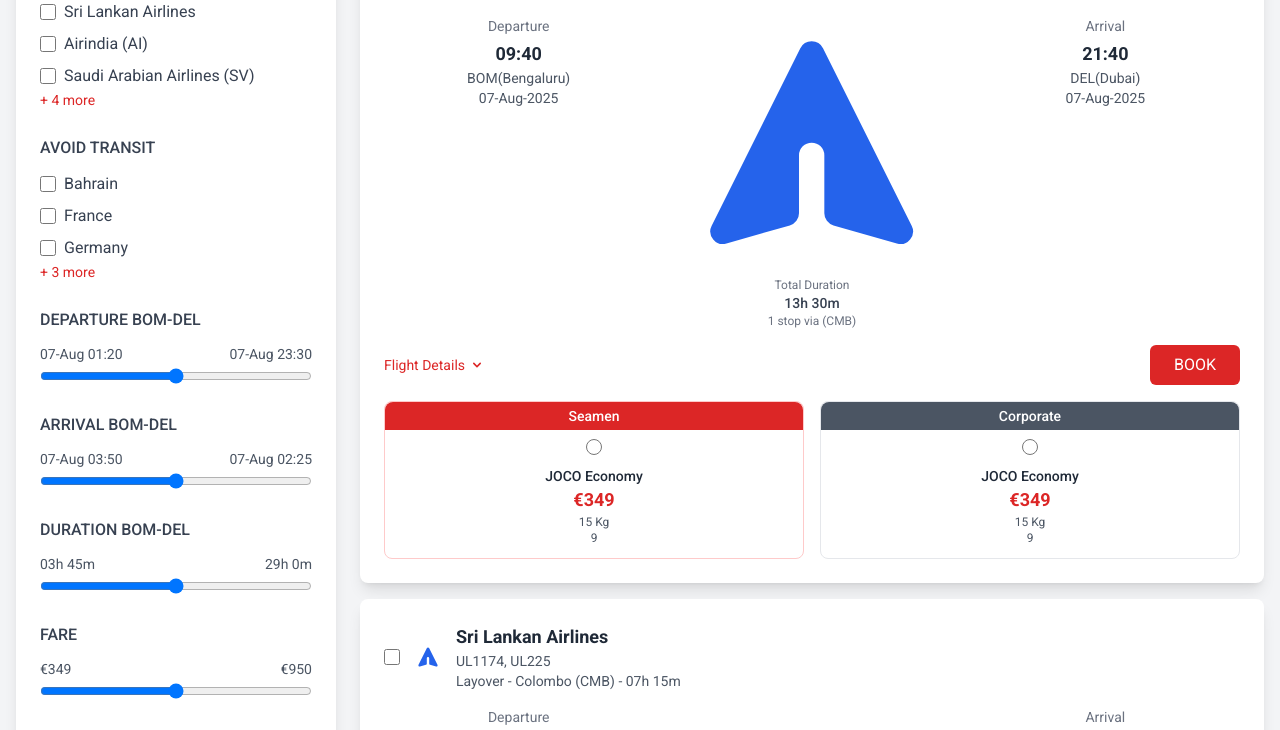
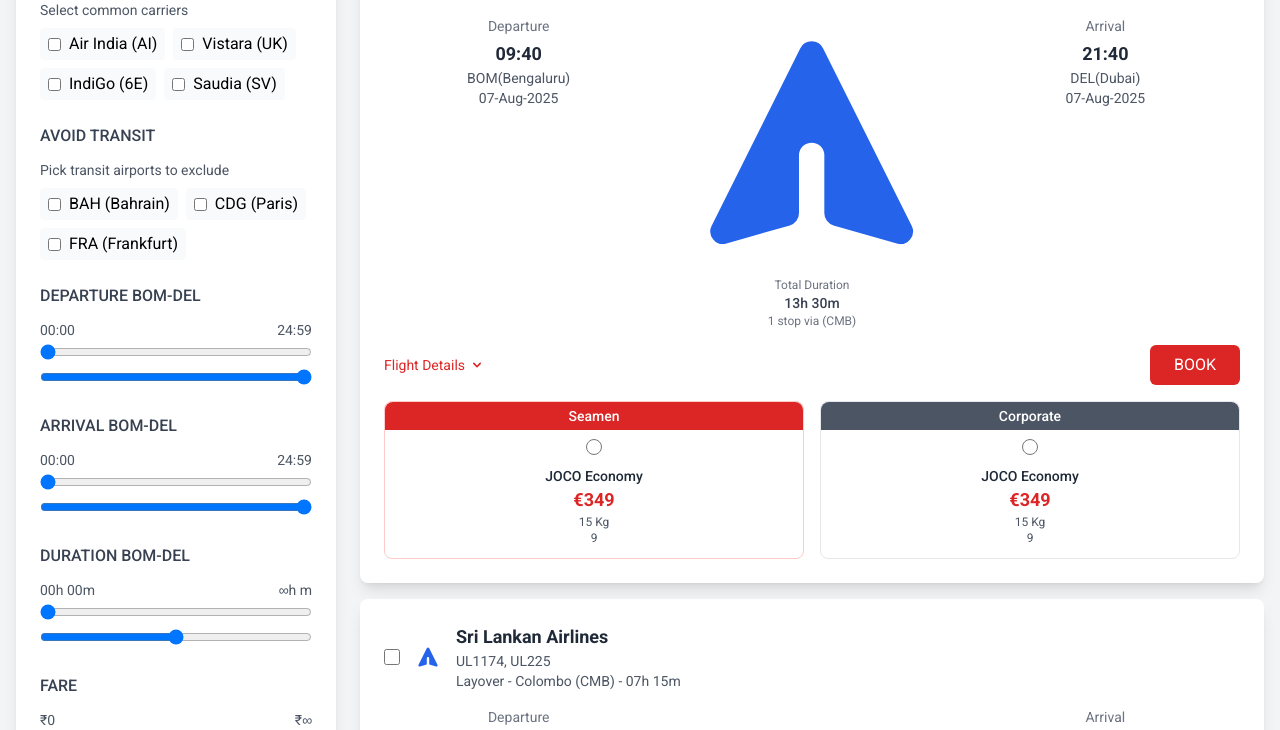
Before and after one commit to Spekond-AI-flyAI/Spekond-AI-CompCode, an Angular app: page /results in a window 1280 px wide. Shown: the part 604-1334 px from the top of the page. Built offline with nearby package versions, Linux system fonts and the light colour scheme.

Commit message:
feat(results): add functional pagination and wire core filters (stops, airline, transit, time, duration, fare)

```diff
--- a/src/app/results/results.component.html
+++ b/src/app/results/results.component.html
@@ -182,15 +182,15 @@
           <h4 class="font-medium text-gray-700 mb-3">STOP</h4>
           <div class="space-y-2">
             <label class="flex items-center">
-              <input type="checkbox" class="w-4 h-4 text-red-600 border-gray-300 rounded focus:ring-red-500">
+              <input type="checkbox" [(ngModel)]="stopFilters.nonStop" (ngModelChange)="filterResults()" class="w-4 h-4 text-red-600 border-gray-300 rounded focus:ring-red-500">
               <span class="ml-2 text-gray-700">Non Stop</span>
             </label>
             <label class="flex items-center">
-              <input type="checkbox" class="w-4 h-4 text-red-600 border-gray-300 rounded focus:ring-red-500">
+              <input type="checkbox" [(ngModel)]="stopFilters.oneStop" (ngModelChange)="filterResults()" class="w-4 h-4 text-red-600 border-gray-300 rounded focus:ring-red-500">
               <span class="ml-2 text-gray-700">1 Stop</span>
             </label>
             <label class="flex items-center">
-              <input type="checkbox" class="w-4 h-4 text-red-600 border-gray-300 rounded focus:ring-red-500">
+              <input type="checkbox" [(ngModel)]="stopFilters.onePlus" (ngModelChange)="filterResults()" class="w-4 h-4 text-red-600 border-gray-300 rounded focus:ring-red-500">
               <span class="ml-2 text-gray-700">1+ Stop</span>
             </label>
           </div>
@@ -200,19 +200,25 @@
         <div class="mb-6">
           <h4 class="font-medium text-gray-700 mb-3">AIRLINE</h4>
           <div class="space-y-2">
-            <label class="flex items-center">
-              <input type="checkbox" class="w-4 h-4 text-red-600 border-gray-300 rounded focus:ring-red-500">
-              <span class="ml-2 text-gray-700">Sri Lankan Airlines</span>
+            <div class="text-sm text-gray-600">Select common carriers</div>
+            <div class="flex flex-wrap gap-2">
+              <label class="flex items-center space-x-2 bg-gray-50 px-2 py-1 rounded">
+                <input type="checkbox" (change)="$event.target.checked ? selectedAirlines.add('AI') : selectedAirlines.delete('AI'); filterResults();">
+                <span>Air India (AI)</span>
               </label>
-            <label class="flex items-center">
-              <input type="checkbox" class="w-4 h-4 text-red-600 border-gray-300 rounded focus:ring-red-500">
-              <span class="ml-2 text-gray-700">Airindia (AI)</span>
+              <label class="flex items-center space-x-2 bg-gray-50 px-2 py-1 rounded">
+                <input type="checkbox" (change)="$event.target.checked ? selectedAirlines.add('UK') : selectedAirlines.delete('UK'); filterResults();">
+                <span>Vistara (UK)</span>
               </label>
-            <label class="flex items-center">
-              <input type="checkbox" class="w-4 h-4 text-red-600 border-gray-300 rounded focus:ring-red-500">
-              <span class="ml-2 text-gray-700">Saudi Arabian Airlines (SV)</span>
+              <label class="flex items-center space-x-2 bg-gray-50 px-2 py-1 rounded">
+                <input type="checkbox" (change)="$event.target.checked ? selectedAirlines.add('6E') : selectedAirlines.delete('6E'); filterResults();">
+                <span>IndiGo (6E)</span>
               </label>
-            <a href="#" class="text-red-600 text-sm hover:underline">+ 4 more</a>
+              <label class="flex items-center space-x-2 bg-gray-50 px-2 py-1 rounded">
+                <input type="checkbox" (change)="$event.target.checked ? selectedAirlines.add('SV') : selectedAirlines.delete('SV'); filterResults();">
+                <span>Saudia (SV)</span>
+              </label>
+            </div>
           </div>
         </div>
 
@@ -220,19 +226,21 @@
         <div class="mb-6">
           <h4 class="font-medium text-gray-700 mb-3">AVOID TRANSIT</h4>
           <div class="space-y-2">
-            <label class="flex items-center">
-              <input type="checkbox" class="w-4 h-4 text-red-600 border-gray-300 rounded focus:ring-red-500">
-              <span class="ml-2 text-gray-700">Bahrain</span>
+            <div class="text-sm text-gray-600">Pick transit airports to exclude</div>
+            <div class="flex flex-wrap gap-2">
+              <label class="flex items-center space-x-2 bg-gray-50 px-2 py-1 rounded">
+                <input type="checkbox" (change)="$event.target.checked ? selectedTransitAirports.add('BAH') : selectedTransitAirports.delete('BAH'); filterResults();">
+                <span>BAH (Bahrain)</span>
               </label>
-            <label class="flex items-center">
-              <input type="checkbox" class="w-4 h-4 text-red-600 border-gray-300 rounded focus:ring-red-500">
-              <span class="ml-2 text-gray-700">France</span>
+              <label class="flex items-center space-x-2 bg-gray-50 px-2 py-1 rounded">
+                <input type="checkbox" (change)="$event.target.checked ? selectedTransitAirports.add('CDG') : selectedTransitAirports.delete('CDG'); filterResults();">
+                <span>CDG (Paris)</span>
               </label>
-            <label class="flex items-center">
-              <input type="checkbox" class="w-4 h-4 text-red-600 border-gray-300 rounded focus:ring-red-500">
-              <span class="ml-2 text-gray-700">Germany</span>
+              <label class="flex items-center space-x-2 bg-gray-50 px-2 py-1 rounded">
+                <input type="checkbox" (change)="$event.target.checked ? selectedTransitAirports.add('FRA') : selectedTransitAirports.delete('FRA'); filterResults();">
+                <span>FRA (Frankfurt)</span>
               </label>
-            <a href="#" class="text-red-600 text-sm hover:underline">+ 3 more</a>
+            </div>
           </div>
         </div>
 
@@ -241,10 +249,11 @@
           <h4 class="font-medium text-gray-700 mb-3">DEPARTURE {{ searchCriteria?.fromAirport || 'BLR' }}-{{ searchCriteria?.toAirport || 'DXB' }}</h4>
           <div class="text-sm text-gray-600">
             <div class="flex justify-between mb-1">
-              <span>07-Aug 01:20</span>
-              <span>07-Aug 23:30</span>
+              <span>{{ (depMinMinutes/60) | number:'2.0-0' }}:{{ (depMinMinutes%60) | number:'2.0-0' }}</span>
+              <span>{{ (depMaxMinutes/60) | number:'2.0-0' }}:{{ (depMaxMinutes%60) | number:'2.0-0' }}</span>
             </div>
-            <input type="range" min="0" max="100" class="w-full" value="50">
+            <input type="range" min="0" max="1439" [(ngModel)]="depMinMinutes" (ngModelChange)="filterResults()" class="w-full">
+            <input type="range" min="0" max="1439" [(ngModel)]="depMaxMinutes" (ngModelChange)="filterResults()" class="w-full mt-1">
           </div>
         </div>
 
@@ -253,10 +262,11 @@
           <h4 class="font-medium text-gray-700 mb-3">ARRIVAL {{ searchCriteria?.fromAirport || 'BLR' }}-{{ searchCriteria?.toAirport || 'DXB' }}</h4>
           <div class="text-sm text-gray-600">
             <div class="flex justify-between mb-1">
-              <span>07-Aug 03:50</span>
-              <span>07-Aug 02:25</span>
+              <span>{{ (arrMinMinutes/60) | number:'2.0-0' }}:{{ (arrMinMinutes%60) | number:'2.0-0' }}</span>
+              <span>{{ (arrMaxMinutes/60) | number:'2.0-0' }}:{{ (arrMaxMinutes%60) | number:'2.0-0' }}</span>
             </div>
-            <input type="range" min="0" max="100" class="w-full" value="50">
+            <input type="range" min="0" max="1439" [(ngModel)]="arrMinMinutes" (ngModelChange)="filterResults()" class="w-full">
+            <input type="range" min="0" max="1439" [(ngModel)]="arrMaxMinutes" (ngModelChange)="filterResults()" class="w-full mt-1">
           </div>
         </div>
 
@@ -265,10 +275,11 @@
           <h4 class="font-medium text-gray-700 mb-3">DURATION {{ searchCriteria?.fromAirport || 'BLR' }}-{{ searchCriteria?.toAirport || 'DXB' }}</h4>
           <div class="text-sm text-gray-600">
             <div class="flex justify-between mb-1">
-              <span>03h 45m</span>
-              <span>29h 0m</span>
+              <span>{{ (durationMinMin/60) | number:'2.0-0' }}h {{ (durationMinMin%60) | number:'2.0-0' }}m</span>
+              <span>{{ (durationMaxMin/60) | number:'2.0-0' }}h {{ (durationMaxMin%60) | number:'2.0-0' }}m</span>
             </div>
-            <input type="range" min="0" max="100" class="w-full" value="50">
+            <input type="range" min="0" max="3000" [(ngModel)]="durationMinMin" (ngModelChange)="filterResults()" class="w-full">
+            <input type="range" min="0" max="3000" [(ngModel)]="durationMaxMin" (ngModelChange)="filterResults()" class="w-full mt-1">
           </div>
         </div>
 
@@ -277,10 +288,11 @@
           <h4 class="font-medium text-gray-700 mb-3">FARE</h4>
           <div class="text-sm text-gray-600">
             <div class="flex justify-between mb-1">
-              <span>€349</span>
-              <span>€950</span>
+              <span>₹{{ fareMin | number }}</span>
+              <span>₹{{ (fareMax === (1/0) ? '∞' : (fareMax | number)) }}</span>
             </div>
-            <input type="range" min="0" max="100" class="w-full" value="50">
+            <input type="range" min="0" max="200000" [(ngModel)]="fareMin" (ngModelChange)="filterResults()" class="w-full">
+            <input type="range" min="0" max="200000" [(ngModel)]="fareMax" (ngModelChange)="filterResults()" class="w-full mt-1">
           </div>
         </div>
 
@@ -384,7 +396,7 @@
 
         <!-- Flight Listings -->
         <div *ngIf="filteredResults.length > 0" class="space-y-4">
-          <div *ngFor="let result of filteredResults; trackBy: trackByResult"
+          <div *ngFor="let result of paginatedResults; trackBy: trackByResult"
                class="bg-white rounded-lg shadow-lg p-6 hover:shadow-xl transition-shadow">
 
             <!-- Flight Header -->
@@ -485,21 +497,19 @@
 
         <!-- Pagination -->
         <div *ngIf="filteredResults.length > 0" class="mt-8 flex items-center justify-between">
-          <div class="flex space-x-2">
-            <button class="px-3 py-2 bg-red-600 text-white rounded-md">1</button>
-            <button class="px-3 py-2 bg-white text-gray-700 border border-gray-300 rounded-md hover:bg-gray-50">2</button>
-            <button class="px-3 py-2 bg-white text-gray-700 border border-gray-300 rounded-md hover:bg-gray-50">3</button>
-            <button class="px-3 py-2 bg-white text-gray-700 border border-gray-300 rounded-md hover:bg-gray-50">4</button>
-            <button class="px-3 py-2 bg-white text-gray-700 border border-gray-300 rounded-md hover:bg-gray-50">5</button>
+          <div class="flex space-x-2 items-center">
+            <button (click)="setPage(currentPage-1)" [disabled]="currentPage===1" class="px-3 py-2 bg-white text-gray-700 border border-gray-300 rounded-md hover:bg-gray-50 disabled:opacity-50">Prev</button>
+            <span class="text-sm text-gray-700">Page {{ currentPage }} / {{ totalPages }}</span>
+            <button (click)="setPage(currentPage+1)" [disabled]="currentPage===totalPages" class="px-3 py-2 bg-white text-gray-700 border border-gray-300 rounded-md hover:bg-gray-50 disabled:opacity-50">Next</button>
           </div>
 
           <div class="flex items-center space-x-2">
             <span class="text-sm text-gray-600">Results per page:</span>
-            <select class="px-2 py-1 border border-gray-300 rounded-md text-sm">
-              <option>10</option>
-              <option>25</option>
-              <option>50</option>
-              <option>100</option>
+            <select [(ngModel)]="pageSize" (ngModelChange)="currentPage=1" class="px-2 py-1 border border-gray-300 rounded-md text-sm">
+              <option [ngValue]="10">10</option>
+              <option [ngValue]="25">25</option>
+              <option [ngValue]="50">50</option>
+              <option [ngValue]="100">100</option>
             </select>
           </div>
         </div>
--- a/src/app/results/results.component.ts
+++ b/src/app/results/results.component.ts
@@ -49,6 +49,21 @@
   filteredResults: FlightItinerary[] = [];
   loading = true;
   error = false;
+
+  // Pagination
+  currentPage = 1;
+  pageSize = 10;
+  get totalPages(): number {
+    return Math.max(1, Math.ceil(this.filteredResults.length / this.pageSize));
+  }
+  get paginatedResults(): FlightItinerary[] {
+    const start = (this.currentPage - 1) * this.pageSize;
+    return this.filteredResults.slice(start, start + this.pageSize);
+  }
+  setPage(page: number) {
+    if (page < 1 || page > this.totalPages) return;
+    this.currentPage = page;
+  }
 
   // Popup properties
   showPopup = false;
@@ -132,27 +147,29 @@
     if (!this.searchCriteria) {
       this.filteredResults = this.flightResults;
       console.log('No search criteria, using all results:', this.filteredResults.length);
+      this.currentPage = 1;
       return;
     }
 
-    // Simple filtering based on search criteria
-    // In a real application, you would implement more sophisticated filtering logic
+    // Base filters
     this.filteredResults = this.flightResults.filter(itinerary => {
-      // Basic filtering - you can enhance this based on your specific requirements
-      if (this.searchCriteria!.filters.nonStop && this.hasStops(itinerary)) {
-        return false;
-      }
-
-      if (this.searchCriteria!.filters.refundable && !this.isRefundable(itinerary)) {
-        return false;
-      }
-
-      // Add more filtering logic as needed
+      // Stops filter
+      if (!this.passesStopsFilter(itinerary)) return false;
+      // Fare filter
+      if (!this.passesFareFilter(itinerary)) return false;
+      // Duration filter
+      if (!this.passesDurationFilter(itinerary)) return false;
+      // Departure/Arrival time filters
+      if (!this.passesTimeFilters(itinerary)) return false;
+      // Airline filter
+      if (!this.passesAirlineFilter(itinerary)) return false;
+      // Transit airport filter
+      if (!this.passesTransitAirportFilter(itinerary)) return false;
       return true;
     });
 
-    // Show all results
     console.log('Filtered results (all):', this.filteredResults.length);
+    this.currentPage = 1;
   }
 
   private hasStops(itinerary: FlightItinerary): boolean {
@@ -165,6 +182,167 @@
     // Implement logic to check if itinerary is refundable
     // This is a placeholder - implement based on your data structure
     return true;
+  }
+
+  // ----- Filter state and helpers -----
+  stopFilters = {
+    nonStop: false,
+    oneStop: false,
+    onePlus: false
+  };
+  fareMin = 0;
+  fareMax = Infinity as any as number;
+  durationMinMin = 0; // minutes
+  durationMaxMin = Infinity as any as number; // minutes
+  depMinMinutes = 0; // 0..1439
+  depMaxMinutes = 1439;
+  arrMinMinutes = 0;
+  arrMaxMinutes = 1439;
+  selectedAirlines = new Set<string>();
+  selectedTransitAirports = new Set<string>();
+
+  private getNested<T = any>(obj: any, path: (string|number)[], defaultValue: any = undefined): T | any {
+    try {
+      return path.reduce((acc: any, key: any) => (acc && acc[key] !== undefined ? acc[key] : undefined), obj) ?? defaultValue;
+    } catch {
+      return defaultValue;
+    }
+  }
+
+  private getFirstLeg(itin: any): any | null {
+    // Attempt to get journeyList[0] from first item inside groupingMap
+    const groupingMap = itin?.groupingMap;
+    if (groupingMap && typeof groupingMap === 'object') {
+      const firstKey = Object.keys(groupingMap)[0];
+      const firstArray = groupingMap[firstKey];
+      const firstItem = Array.isArray(firstArray) ? firstArray[0] : null;
+      const journey = this.getNested(firstItem, ['journeyList', 0], null);
+      return journey;
+    }
+    // Some rows may store journeyList directly
+    return this.getNested(itin, ['journeyList', 0], null);
+  }
+
+  private getAirSegments(itin: any): any[] {
+    const leg = this.getFirstLeg(itin);
+    const segs = this.getNested(leg, ['airSegmentList'], []);
+    return Array.isArray(segs) ? segs : [];
+  }
+
+  private computeStops(itin: any): number | null {
+    const leg = this.getFirstLeg(itin);
+    const stops = this.getNested(leg, ['noOfStops'], null);
+    if (typeof stops === 'number') return stops;
+    const segs = this.getAirSegments(itin);
+    if (segs.length > 0) return Math.max(0, segs.length - 1);
+    return null;
+  }
+
+  private computeFare(itin: any): number | null {
+    // Try pricingInformation.totalPriceValue in top-level or nested item
+    const direct = this.getNested(itin, ['pricingInformation', 'totalPriceValue'], null);
+    if (typeof direct === 'number') return direct;
+    const groupingMap = itin?.groupingMap;
+    if (groupingMap && typeof groupingMap === 'object') {
+      const firstKey = Object.keys(groupingMap)[0];
+      const firstArray = groupingMap[firstKey];
+      const firstItem = Array.isArray(firstArray) ? firstArray[0] : null;
+      const nested = this.getNested(firstItem, ['pricingInformation', 'totalPriceValue'], null);
+      if (typeof nested === 'number') return nested;
+    }
+    return null;
+  }
+
+  private computeDurationMinutes(itin: any): number | null {
+    const leg = this.getFirstLeg(itin);
+    const millis = this.getNested(leg, ['travelTimeMillis'], null);
+    if (typeof millis === 'number') return Math.round(millis / 60000);
+    return null;
+  }
+
+  private firstDepartureMinutesOfDay(itin: any): number | null {
+    const segs = this.getAirSegments(itin);
+    if (segs.length === 0) return null;
+    const dep = segs[0]?.departureTime;
+    const d = dep ? new Date(dep) : null;
+    if (!d || isNaN(d.getTime())) return null;
+    return d.getHours() * 60 + d.getMinutes();
+  }
+
+  private finalArrivalMinutesOfDay(itin: any): number | null {
+    const segs = this.getAirSegments(itin);
+    const last = segs[segs.length - 1];
+    if (!last) return null;
+    const arr = last?.arrivalTime;
+    const d = arr ? new Date(arr) : null;
+    if (!d || isNaN(d.getTime())) return null;
+    return d.getHours() * 60 + d.getMinutes();
+  }
+
+  private extractAirlines(itin: any): string[] {
+    const segs = this.getAirSegments(itin);
+    const codes = new Set<string>();
+    segs.forEach(s => {
+      const code = s?.carrierCode || s?.operatingCarrierCode;
+      if (code) codes.add(code);
+    });
+    return Array.from(codes);
+  }
+
+  private extractTransitAirports(itin: any): string[] {
+    const segs = this.getAirSegments(itin);
+    if (segs.length <= 1) return [];
+    // intermediate toLocation codes
+    const mid: string[] = [];
+    for (let i = 0; i < segs.length - 1; i++) {
+      const code = segs[i]?.toLocation;
+      if (code) mid.push(code);
+    }
+    return Array.from(new Set(mid));
+  }
+
+  // Filter predicate helpers
+  private passesStopsFilter(itin: any): boolean {
+    const anyStopSelected = this.stopFilters.nonStop || this.stopFilters.oneStop || this.stopFilters.onePlus;
+    if (!anyStopSelected) return true;
+    const stops = this.computeStops(itin);
+    if (stops === null) return true;
+    if (stops === 0 && this.stopFilters.nonStop) return true;
+    if (stops === 1 && this.stopFilters.oneStop) return true;
+    if (stops >= 2 && this.stopFilters.onePlus) return true;
+    return false;
+  }
+
+  private passesFareFilter(itin: any): boolean {
+    const fare = this.computeFare(itin);
+    if (fare === null) return true;
+    return fare >= this.fareMin && fare <= this.fareMax;
+  }
+
+  private passesDurationFilter(itin: any): boolean {
+    const dur = this.computeDurationMinutes(itin);
+    if (dur === null) return true;
+    return dur >= this.durationMinMin && dur <= this.durationMaxMin;
+  }
+
+  private passesTimeFilters(itin: any): boolean {
+    const dMin = this.firstDepartureMinutesOfDay(itin);
+    const aMin = this.finalArrivalMinutesOfDay(itin);
+    const depOk = dMin === null || (dMin >= this.depMinMinutes && dMin <= this.depMaxMinutes);
+    const arrOk = aMin === null || (aMin >= this.arrMinMinutes && aMin <= this.arrMaxMinutes);
+    return depOk && arrOk;
+  }
+
+  private passesAirlineFilter(itin: any): boolean {
+    if (this.selectedAirlines.size === 0) return true;
+    const codes = this.extractAirlines(itin);
+    return codes.some(c => this.selectedAirlines.has(c));
+  }
+
+  private passesTransitAirportFilter(itin: any): boolean {
+    if (this.selectedTransitAirports.size === 0) return true;
+    const mids = this.extractTransitAirports(itin);
+    return mids.some(c => this.selectedTransitAirports.has(c));
   }
 
   getTotalPassengers(): number {
```
Lines whose indentation alone changed are shown as unchanged.
